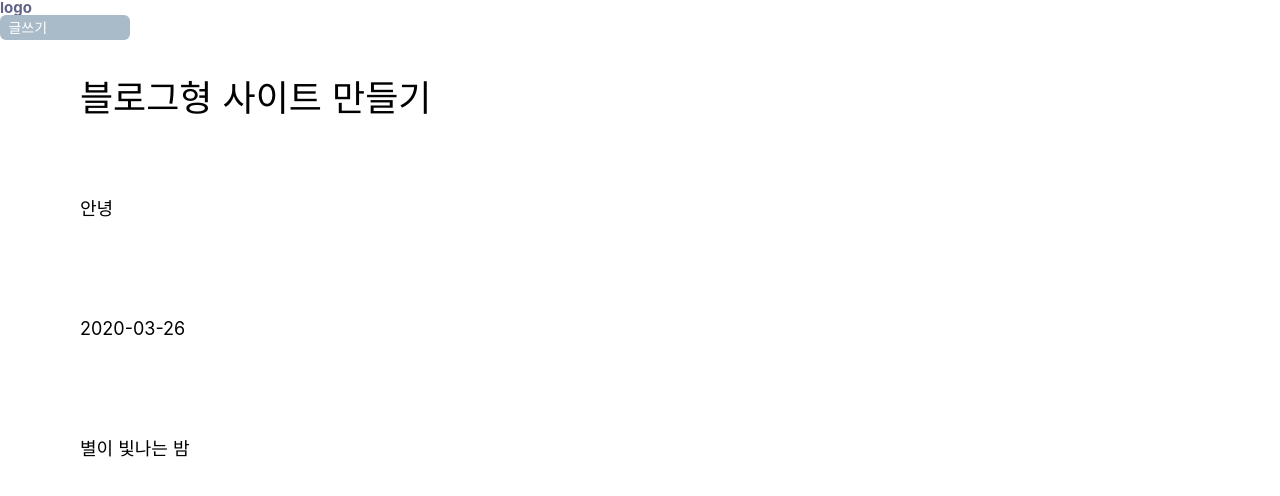
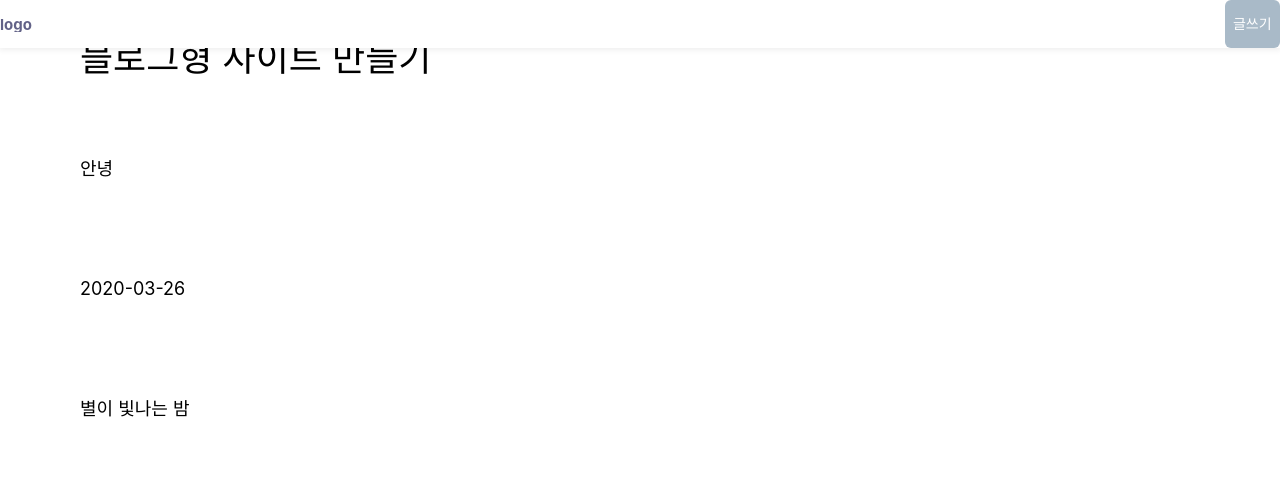
Before and after one commit to ginsum/portfolio, a React (Create React App) app: page /readpost/1 in a window 1280 px wide. Shown: the top 496 px of the page. Built offline with nearby package versions, Linux system fonts and the light colour scheme; no server answers.

Commit message:
Fix Main Page

```diff
--- /dev/null
+++ b/src/components/fragments/IntroImg.tsx
@@ -0,0 +1,22 @@
+import React from "react";
+import styled from "styled-components";
+
+const ImgWapper = styled.div`
+  display: flex;
+  width: 100%;
+  height: 500px;
+  background-color: #ddd;
+  background: url(https://images.unsplash.com/photo-1584216514638-929205f5dd5e?ixlib=rb-1.2.1&ixid=eyJhcHBfaWQiOjEyMDd9&auto=format&fit=crop&w=1650&q=80)
+    no-repeat top;
+`;
+
+interface Props {}
+
+const IntroImg: React.FC<Props> = ({}) => {
+  return (
+    <>
+      <ImgWapper></ImgWapper>
+    </>
+  );
+};
+export default IntroImg;
--- /dev/null
+++ b/src/components/fragments/ListPost.tsx
@@ -0,0 +1,39 @@
+import React from "react";
+import { Content } from "../shared/interface";
+import styled from "styled-components";
+import PostCard from "./PostCard";
+
+const ListWapper = styled.div`
+  display: flex;
+  width: 100%;
+  justify-content: center;
+`;
+
+const ListCardWapper = styled.div`
+  max-width: ${p => p.theme.max_width};
+  padding: ${props => props.theme.padding_content};
+  display: flex;
+  width: 100%;
+`;
+
+interface Props {
+  postContent: Content[];
+}
+
+const ListPost: React.FC<Props> = ({ postContent }) => {
+  const list = postContent.map((post: any) => {
+    const postId: string[] = Object.keys(post);
+    const content: Content[] = Object.values(post);
+    return (
+      <PostCard key={postId[0]} id={postId[0]} content={content}></PostCard>
+    );
+  });
+  return (
+    <>
+      <ListWapper>
+        <ListCardWapper>{list}</ListCardWapper>
+      </ListWapper>
+    </>
+  );
+};
+export default ListPost;
--- /dev/null
+++ b/src/components/fragments/PostCard.tsx
@@ -0,0 +1,30 @@
+import React from "react";
+import { Card, Avatar } from "antd";
+import { Content } from "../shared/interface";
+import { Link } from "react-router-dom";
+
+const { Meta } = Card;
+
+interface Props {
+  content: Content[];
+  id: string;
+}
+
+const PostCard: React.FC<Props> = ({ content, id }) => {
+  return (
+    <>
+      <Link to={`/${id}`}>
+        <Card hoverable style={{ width: 300 }}>
+          <Meta
+            avatar={
+              <Avatar src="https://zos.alipayobjects.com/rmsportal/ODTLcjxAfvqbxHnVXCYX.png" />
+            }
+            title={content[0].title}
+            description={content[0].content}
+          />
+        </Card>
+      </Link>
+    </>
+  );
+};
+export default PostCard;
--- a/src/components/page/Home.tsx
+++ b/src/components/page/Home.tsx
@@ -1,8 +1,35 @@
 import React from "react";
+import { getPostList } from "../../firebase";
+import { ContentContext } from "../../store/readPost";
+import { Content } from "../shared/interface";
+import ListPost from "../fragments/ListPost";
+import IntroImg from "../fragments/IntroImg";
+import styled from "styled-components";
 
 interface Props {}
+const HomeWapper = styled.div`
+  display: flex;
+  flex-direction: column;
+  justify-content: center;
+`;
 
 const Home: React.FC<Props> = ({}) => {
-  return <></>;
+  const {
+    postContent: [postContent, setPostContent]
+  } = React.useContext(ContentContext);
+  const catagory = "blog";
+  React.useEffect(() => {
+    getPostList(catagory, setPostContent);
+  }, []);
+  console.log(postContent);
+
+  return (
+    <>
+      <HomeWapper>
+        <IntroImg />
+        <ListPost postContent={postContent} />
+      </HomeWapper>
+    </>
+  );
 };
 export default Home;
--- a/src/components/shared/NavBar.tsx
+++ b/src/components/shared/NavBar.tsx
@@ -2,6 +2,28 @@ import React from "react";
 import WriteBtn from "../fragments/WriteBtn";
 import styled from "styled-components";
 import { Link, RouteComponentProps } from "react-router-dom";
+
+const NavBarWrapper = styled.header`
+  position: fixed;
+  top: 0px;
+  width: 100%;
+  background-color: white;
+  box-shadow: 0px 1px 6px 1px rgba(0, 0, 0, 0.07);
+  z-index: 10;
+  display: flex;
+  justify-content: center;
+`;
+
+const ContentWrapper = styled.div`
+  max-width: ${p => p.theme.max_width};
+  padding-left: ${props => props.theme.padding_content};
+  padding-right: ${props => props.theme.padding_content};
+  display: flex;
+  justify-content: space-between;
+  align-items: center;
+  width: 100%;
+  height: 48px;
+`;
 
 const BrandName = styled.div`
   overflow: hidden;
@@ -20,9 +42,14 @@ const NavBar: React.FC<Props> = ({ history }) => {
   };
   return (
     <>
-      <BrandName>logo</BrandName>
-
-      <WriteBtn name="글쓰기" submit={handlePushToWritePage} />
+      <NavBarWrapper>
+        <ContentWrapper>
+          <BrandName>
+            <Link to="/">logo</Link>
+          </BrandName>
+          <WriteBtn name="글쓰기" submit={handlePushToWritePage} />
+        </ContentWrapper>
+      </NavBarWrapper>
     </>
   );
 };
--- a/src/firebase/index.ts
+++ b/src/firebase/index.ts
@@ -1,6 +1,6 @@
 import firebase from "firebase";
 import "firebase/firestore";
-import { NewContent } from "../components/shared/interface";
+import { NewContent, OnePost } from "../components/shared/interface";
 
 const firebaseConfig = {
   apiKey: process.env.REACT_APP_API_KEY,
@@ -99,11 +99,38 @@ export const handleNewPost = (
   callback: any,
   postId: string
 ) => {
-  const userPostRef = postRef.doc(newContent.catagory);
-  userPostRef
+  const catagoryPostRef = postRef.doc(newContent.catagory);
+  catagoryPostRef
     .collection(userId)
     .doc(postId)
     .set(newContent)
     .then(() => callback())
     .catch(error => console.log(error));
 };
+
+export const getPostList = (catagory: string, callback: any) => {
+  const catagoryPostRef = postRef
+    .doc(catagory)
+    .collection("cAXgkDCbXLavk627CVgccH3HgQx2");
+  let postList: any[] = [];
+  catagoryPostRef.get().then(snapshot => {
+    snapshot.forEach(doc => {
+      let onePost: OnePost = {};
+      onePost[doc.id] = doc.data();
+      postList.push(onePost);
+    });
+    callback(postList);
+  });
+};
+
+export const getPostContentById = (id: string, callback: any) => {
+  const catagoryPostRef = postRef
+    .doc("blog")
+    .collection("cAXgkDCbXLavk627CVgccH3HgQx2")
+    .doc(id);
+  catagoryPostRef.get().then(snapshot => {
+    console.log(snapshot.data());
+    const data = snapshot.data();
+    callback(data);
+  });
+};
```
Also changed, not shown: src/components/shared/interface.ts (+23 -0 lines).
